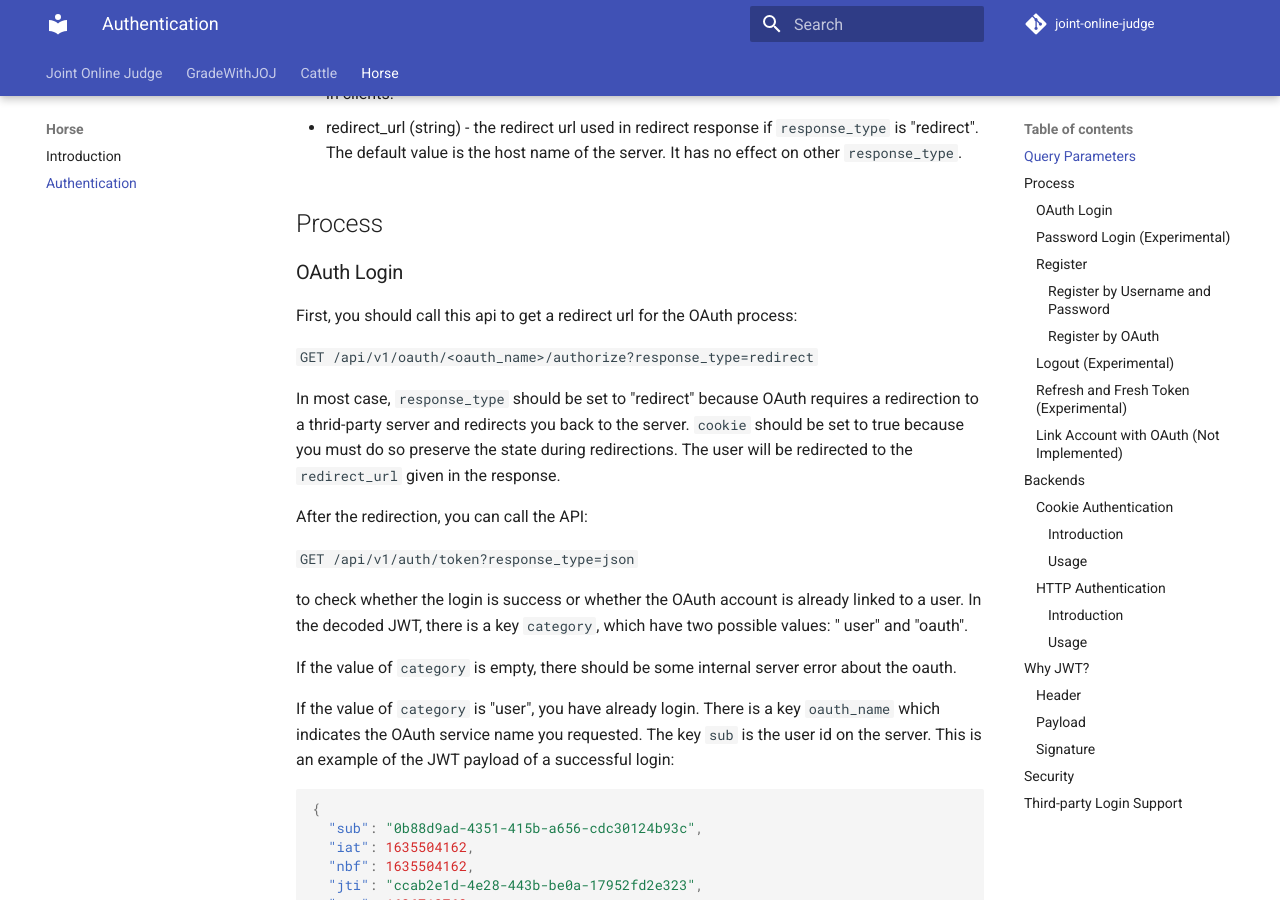
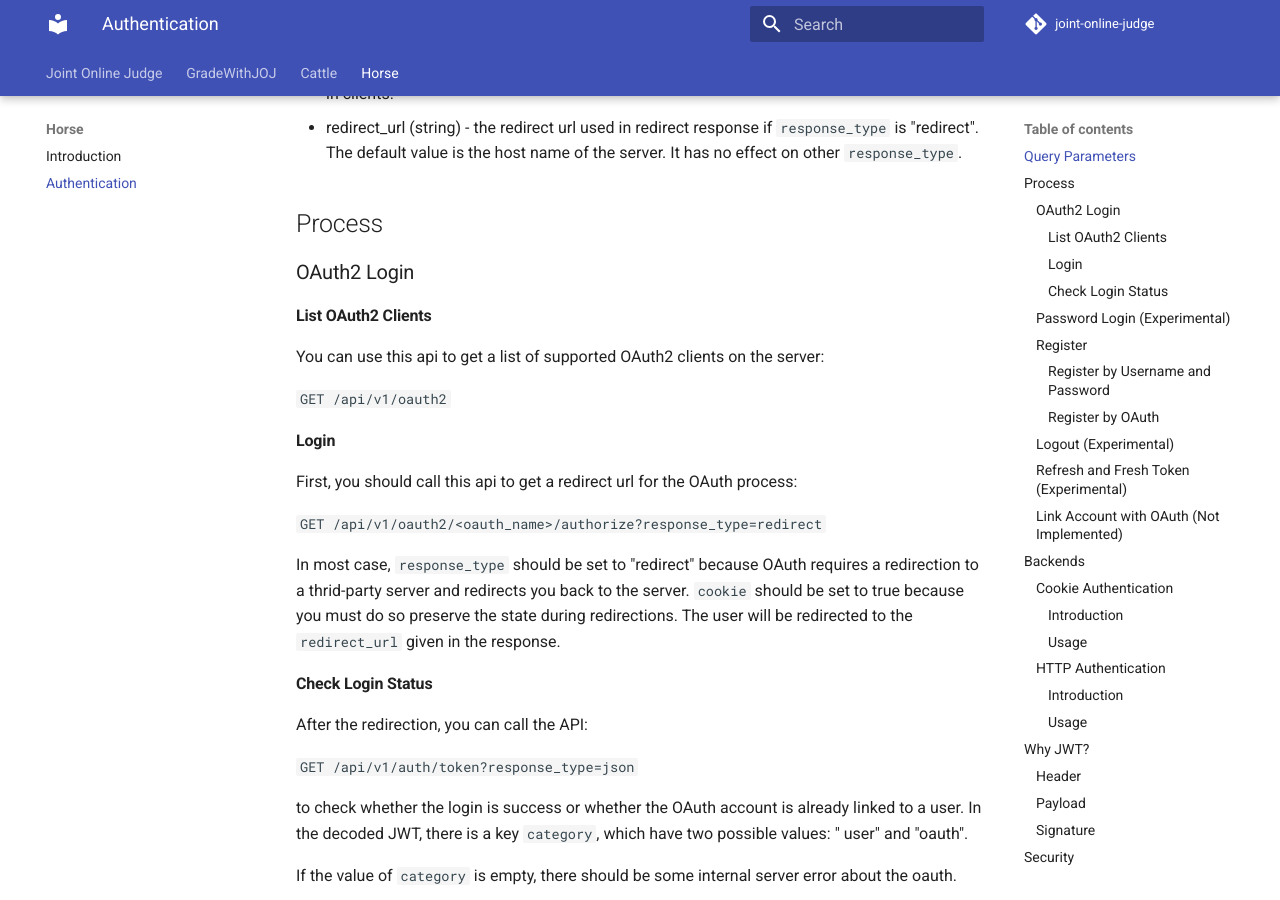
Before and after one commit to joint-online-judge/joint-online-judge.github.io, an MkDocs documentation site: the page built from docs/horse/auth.md, in a window 1280 px wide and 900 px high, scrolled down 492 px. Built offline with MkDocs 1.6.1 and Material for MkDocs 9.7.7, drawn with Linux system fonts in a browser that asks for light colours.

Commit message:
update auth doc about oauth

```diff
--- a/docs/horse/auth.md
+++ b/docs/horse/auth.md
@@ -32,16 +32,26 @@
 
 ## Process
 
-### OAuth Login
+### OAuth2 Login
+
+#### List OAuth2 Clients
+
+You can use this api to get a list of supported OAuth2 clients on the server:
+
+`GET /api/v1/oauth2`
+
+#### Login
 
 First, you should call this api to get a redirect url for the OAuth process:
 
-`GET /api/v1/oauth/<oauth_name>/authorize?response_type=redirect`
+`GET /api/v1/oauth2/<oauth_name>/authorize?response_type=redirect`
 
 In most case, `response_type` should be set to "redirect" because OAuth requires a
 redirection to a thrid-party server and redirects you back to the server. `cookie`
 should be set to true because you must do so preserve the state during redirections. The
 user will be redirected to the `redirect_url` given in the response.
+
+#### Check Login Status
 
 After the redirection, you can call the API:
 
```
